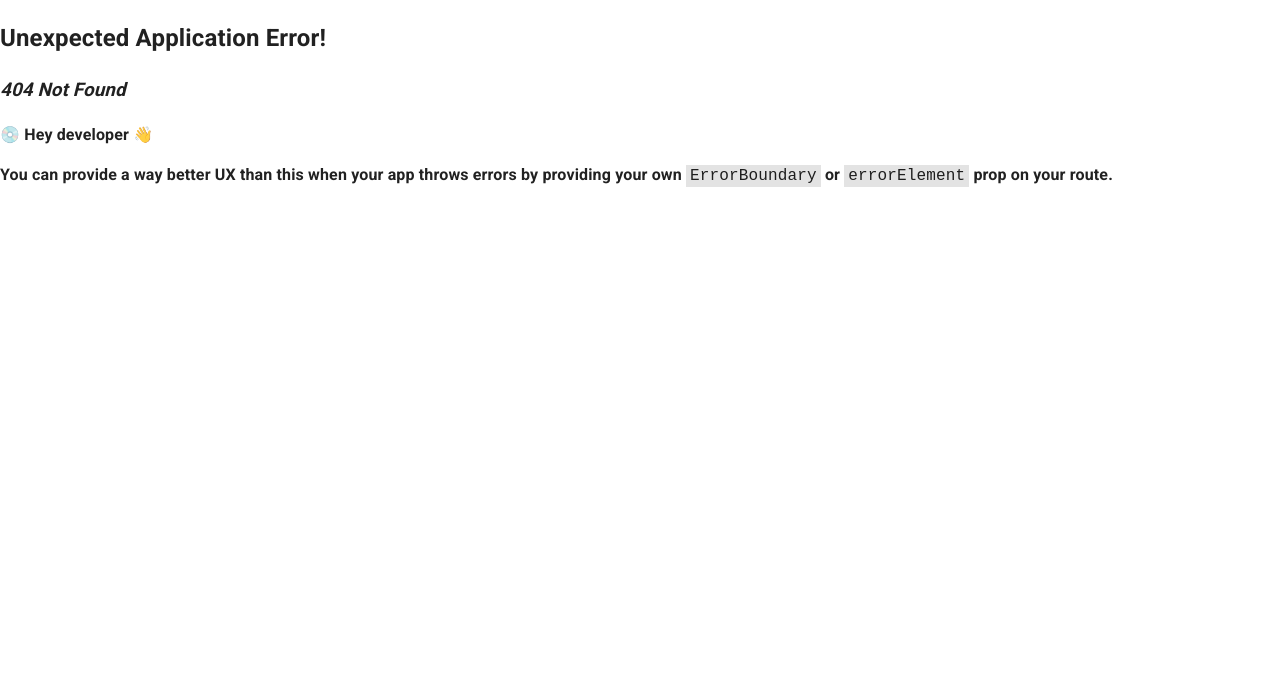
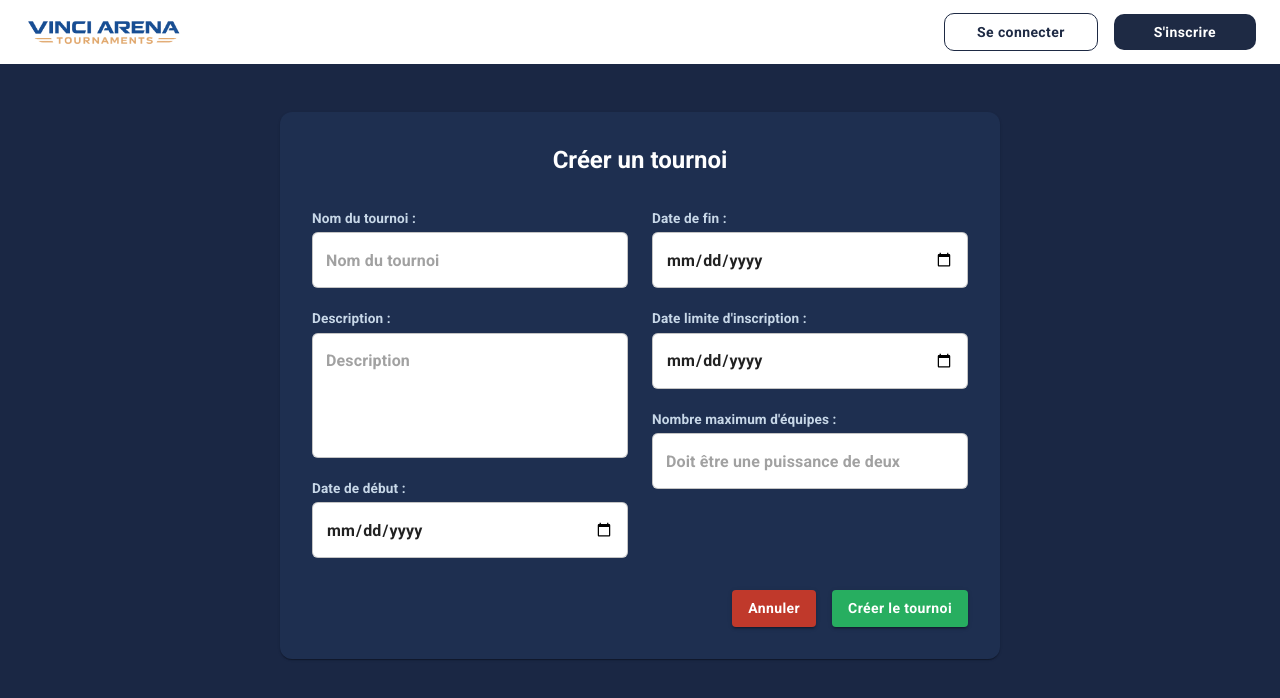
Before and after one commit to Nawfal-Touzani/Conception-application, a React (Vite) app in the folder frontend/: page /tournament/create in a window 1280 px wide. Before the commit this address had no page. Shown: the top 698 px of the page. Built offline with nearby package versions, Linux system fonts and the light colour scheme; a web font is replaced by a local one.

Commit message:
feat: create tournament + frontend updates

```diff
--- a/frontend/src/components/Navbar/index.tsx
+++ b/frontend/src/components/Navbar/index.tsx
@@ -38,6 +38,7 @@ const NavBar = () => {
   const isTeamPage = location.pathname === '/team';
   const isAdminPage = location.pathname === '/admin';
   const isProfilePage = location.pathname === '/members/me';
+  const isCreateTournamentPage = location.pathname === '/tournament/create';
 
   return (
     <AppBar position="static" sx={{ backgroundColor: '#ffffff', boxShadow: 1 }}>
@@ -103,6 +104,27 @@ const NavBar = () => {
               }}
             >
               Administration
+            </Button>
+          )}
+
+          {user && user.role === 'ADMIN' && (
+            <Button
+              onClick={() => navigate('/tournament/create')}
+              sx={{
+                backgroundColor: isCreateTournamentPage ? '#d8a46b' : '#1e2a44',
+                color: 'white',
+                borderRadius: '10px',
+                textTransform: 'none',
+                fontWeight: 'bold',
+                px: 5,
+                '&:hover': {
+                  backgroundColor: isCreateTournamentPage
+                    ? '#c38d54'
+                    : '#151e32',
+                },
+              }}
+            >
+              Créer un tournoi
             </Button>
           )}
         </Box>
--- /dev/null
+++ b/frontend/src/components/pages/AdminPages/CreateTournamentPage.tsx
@@ -0,0 +1,271 @@
+import { useState } from 'react';
+import { useAuth } from '../../../contexts/useAuth';
+import {
+  Box,
+  Typography,
+  TextField,
+  Button,
+  Alert,
+  Paper,
+} from '@mui/material';
+import * as tournamentService from '../../../services/tournament/tournament.service';
+
+const CreateTournamentPage = () => {
+  const { user } = useAuth();
+  const token = user?.token ?? '';
+
+  const [name, setName] = useState('');
+  const [description, setDescription] = useState('');
+  const [startDate, setStartDate] = useState('');
+  const [endDate, setEndDate] = useState('');
+  const [registrationDeadline, setRegistrationDeadline] = useState('');
+  const [maxParticipants, setMaxParticipants] = useState<number | ''>('');
+  const [error, setError] = useState<string | null>(null);
+  const [success, setSuccess] = useState<string | null>(null);
+  const [loading, setLoading] = useState(false);
+
+  const handleReset = () => {
+    setName('');
+    setDescription('');
+    setStartDate('');
+    setEndDate('');
+    setRegistrationDeadline('');
+    setMaxParticipants('');
+    setError(null);
+    setSuccess(null);
+  };
+
+  const handleSubmit = async () => {
+    setError(null);
+    setSuccess(null);
+
+    if (
+      !name ||
+      !description ||
+      !startDate ||
+      !endDate ||
+      !registrationDeadline ||
+      maxParticipants === ''
+    ) {
+      setError('Veuillez remplir tous les champs obligatoires.');
+      return;
+    }
+
+    setLoading(true);
+    console.log({
+      startDate,
+      endDate,
+      registrationDeadline,
+    });
+    try {
+      await tournamentService.createTournament(
+        user!.id,
+        {
+          name,
+          description,
+          startDate: startDate,
+          endDate: endDate,
+          registrationDeadline: registrationDeadline,
+          maxParticipant: Number(maxParticipants),
+        },
+        token,
+      );
+      setSuccess('Tournoi créé avec succès !');
+      handleReset();
+    } catch (err) {
+      setError(err instanceof Error ? err.message : 'Erreur inconnue');
+    } finally {
+      setLoading(false);
+    }
+  };
+
+  const inputSx = {
+    '& .MuiOutlinedInput-root': {
+      backgroundColor: '#fff',
+      borderRadius: '6px',
+    },
+  };
+
+  const Label = ({ text }: { text: string }) => (
+    <Typography
+      sx={{ color: '#c8d8e8', fontSize: '0.85rem', fontWeight: 600, mb: 0.5 }}
+    >
+      {text}
+    </Typography>
+  );
+
+  return (
+    <Box
+      sx={{
+        minHeight: '100vh',
+        backgroundColor: '#1a2744',
+        display: 'flex',
+        justifyContent: 'center',
+        alignItems: 'flex-start',
+        pt: 6,
+        px: 2,
+      }}
+    >
+      <Paper
+        sx={{
+          width: '100%',
+          maxWidth: 720,
+          backgroundColor: '#1e2f50',
+          borderRadius: '12px',
+          p: 4,
+        }}
+      >
+        <Typography
+          variant="h5"
+          sx={{ color: '#fff', fontWeight: 700, textAlign: 'center', mb: 4 }}
+        >
+          Créer un tournoi
+        </Typography>
+
+        {error && (
+          <Alert
+            onClose={() => setError(null)}
+            sx={{ mb: 3, backgroundColor: '#fdecea', color: '#c62828' }}
+          >
+            {error}
+          </Alert>
+        )}
+        {success && (
+          <Alert
+            onClose={() => setSuccess(null)}
+            sx={{ mb: 3, backgroundColor: '#e8f5e9', color: '#2e7d32' }}
+          >
+            {success}
+          </Alert>
+        )}
+
+        <Box sx={{ display: 'flex', gap: 3 }}>
+          {/* Colonne gauche */}
+          <Box
+            sx={{
+              flex: 1,
+              display: 'flex',
+              flexDirection: 'column',
+              gap: 2.5,
+            }}
+          >
+            <Box>
+              <Label text="Nom du tournoi :" />
+              <TextField
+                placeholder="Nom du tournoi"
+                value={name}
+                onChange={(e) => setName(e.target.value)}
+                fullWidth
+                sx={inputSx}
+              />
+            </Box>
+
+            <Box>
+              <Label text="Description :" />
+              <TextField
+                placeholder="Description"
+                value={description}
+                onChange={(e) => setDescription(e.target.value)}
+                multiline
+                rows={4}
+                fullWidth
+                sx={inputSx}
+              />
+            </Box>
+
+            <Box>
+              <Label text="Date de début :" />
+              <TextField
+                type="date"
+                value={startDate}
+                onChange={(e) => setStartDate(e.target.value)}
+                fullWidth
+                sx={inputSx}
+              />
+            </Box>
+          </Box>
+
+          {/* Colonne droite */}
+          <Box
+            sx={{
+              flex: 1,
+              display: 'flex',
+              flexDirection: 'column',
+              gap: 2.5,
+            }}
+          >
+            <Box>
+              <Label text="Date de fin :" />
+              <TextField
+                type="date"
+                value={endDate}
+                onChange={(e) => setEndDate(e.target.value)}
+                fullWidth
+                sx={inputSx}
+              />
+            </Box>
+
+            <Box>
+              <Label text="Date limite d'inscription :" />
+              <TextField
+                type="date"
+                value={registrationDeadline}
+                onChange={(e) => setRegistrationDeadline(e.target.value)}
+                fullWidth
+                sx={inputSx}
+              />
+            </Box>
+
+            <Box>
+              <Label text="Nombre maximum d'équipes :" />
+              <TextField
+                placeholder="Doit être une puissance de deux"
+                type="number"
+                value={maxParticipants}
+                onChange={(e) =>
+                  setMaxParticipants(
+                    e.target.value === '' ? '' : Number(e.target.value),
+                  )
+                }
+                fullWidth
+                sx={inputSx}
+              />
+            </Box>
+          </Box>
+        </Box>
+
+        <Box
+          sx={{ display: 'flex', justifyContent: 'flex-end', gap: 2, mt: 4 }}
+        >
+          <Button
+            onClick={handleReset}
+            variant="contained"
+            sx={{
+              backgroundColor: '#c0392b',
+              textTransform: 'none',
+              fontWeight: 600,
+              '&:hover': { backgroundColor: '#a93226' },
+            }}
+          >
+            Annuler
+          </Button>
+          <Button
+            variant="contained"
+            onClick={handleSubmit}
+            disabled={loading}
+            sx={{
+              backgroundColor: '#27ae60',
+              textTransform: 'none',
+              fontWeight: 600,
+              '&:hover': { backgroundColor: '#1e8449' },
+            }}
+          >
+            {loading ? 'Création...' : 'Créer le tournoi'}
+          </Button>
+        </Box>
+      </Paper>
+    </Box>
+  );
+};
+
+export default CreateTournamentPage;
--- a/frontend/src/components/pages/HomePage/HomePage.tsx
+++ b/frontend/src/components/pages/HomePage/HomePage.tsx
@@ -14,7 +14,7 @@ const TOURNAMENTS_DATA: Tournament[] = [
     name: 'Winter Cup 2026',
     startDate: '2026-01-05T00:00:00',
     endDate: '2026-01-19T00:00:00',
-    maxParticipants: 16,
+    maxParticipant: 16,
   },
   {
     id: 2,
@@ -22,7 +22,7 @@ const TOURNAMENTS_DATA: Tournament[] = [
     name: 'Vinci Bounty 2026',
     startDate: '2026-02-16T00:00:00',
     endDate: '2026-02-23T00:00:00',
-    maxParticipants: 8,
+    maxParticipant: 8,
   },
   {
     id: 3,
@@ -30,7 +30,7 @@ const TOURNAMENTS_DATA: Tournament[] = [
     name: 'Vinci Major 2026',
     startDate: '2026-02-25T00:00:00',
     endDate: '2026-03-01T00:00:00',
-    maxParticipants: 16,
+    maxParticipant: 16,
   },
 ];
 
--- a/frontend/src/components/ui/TournamentCard/TournamentCard.tsx
+++ b/frontend/src/components/ui/TournamentCard/TournamentCard.tsx
@@ -77,13 +77,13 @@ const TournamentCard = ({ tournament }: TournamentCardProps) => (
         {stateLabel[tournament.status]}
       </Typography>
 
-      {tournament.maxParticipants && (
+      {tournament.maxParticipant && (
         <>
           <Typography variant="caption" display="block">
             TEAMS
           </Typography>
           <Typography variant="body2" mb={1} fontWeight="bold" fontSize="1rem">
-            {tournament.maxParticipants}
+            {tournament.maxParticipant}
           </Typography>
         </>
       )}
--- a/frontend/src/index.css
+++ /dev/null
@@ -1,4 +0,0 @@
-div#root {
-  width: 100%;
-  display: inline-block; /* avoid margins to collapse to avoid vertical scrollbar */
-}
--- a/frontend/src/main.tsx
+++ b/frontend/src/main.tsx
@@ -1,6 +1,5 @@
 import React from 'react';
 import ReactDOM from 'react-dom/client';
-import './index.css';
 
 import { RouterProvider, createBrowserRouter } from 'react-router-dom';
 
@@ -19,6 +18,7 @@ import theme from './themes.ts';
 import { ProfilePage } from './components/pages/ProfilePage.tsx';
 import TeamPage from './components/pages/TeamPages/TeamPage.tsx';
 import AdminPage from './components/pages/AdminPages/AdminPage.tsx';
+import CreateTournamentPage from './components/pages/AdminPages/CreateTournamentPage.tsx';
 
 const router = createBrowserRouter([
   {
@@ -53,6 +53,10 @@ const router = createBrowserRouter([
         path: 'admin',
         element: <AdminPage />,
       },
+      {
+        path: 'tournament/create',
+        element: <CreateTournamentPage />,
+      },
     ],
   },
 ]);
--- /dev/null
+++ b/frontend/src/services/tournament/tournament.service.ts
@@ -0,0 +1,25 @@
+import { Tournament } from '../../types/tournament.types';
+
+const API_URL = '/api/tournaments';
+
+// Post create a tournament
+
+export const createTournament = async (
+  organizerId: number,
+  tournament: Omit<Tournament, 'id' | 'status'>,
+  token: string,
+): Promise<Tournament> => {
+  const response = await fetch(`${API_URL}/${organizerId}`, {
+    method: 'POST',
+    headers: {
+      Authorization: `Bearer ${token}`,
+      'Content-Type': 'application/json',
+    },
+    body: JSON.stringify(tournament),
+  });
+  if (!response.ok) {
+    const errorText = await response.text();
+    throw new Error(errorText || 'Erreur lors de la creation du tournoi');
+  }
+  return response.json();
+};
--- a/frontend/src/types/tournament.types.ts
+++ b/frontend/src/types/tournament.types.ts
@@ -12,5 +12,5 @@ export interface Tournament {
   startDate: string;
   endDate: string;
   registrationDeadline?: string;
-  maxParticipants?: number;
+  maxParticipant?: number;
 }
```
Also changed, not shown: 1 other file (tests, documents, lock files or other folders).
